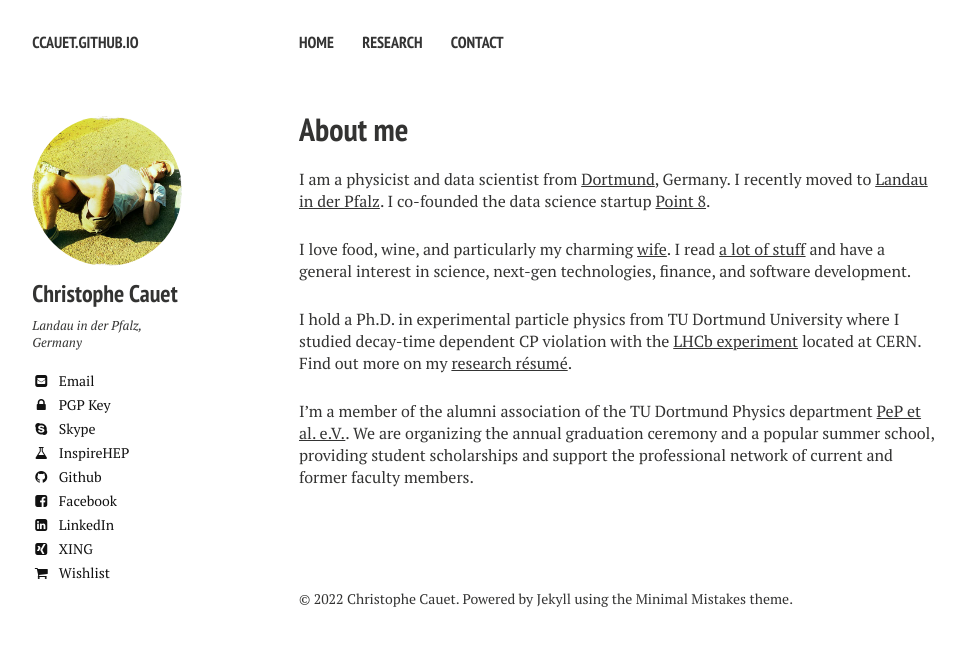
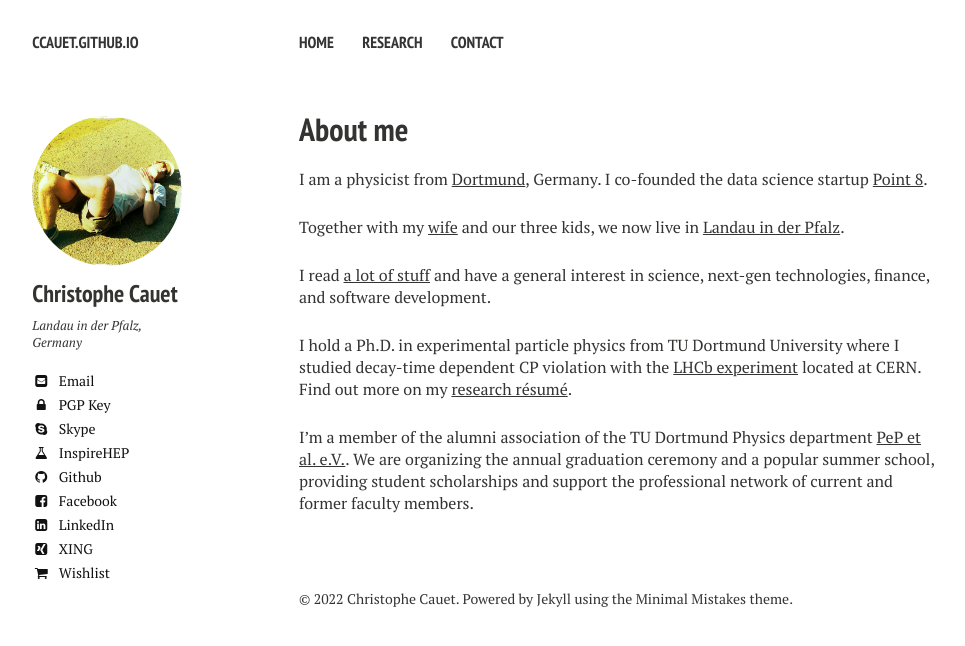
Before and after one commit to ccauet/ccauet.github.io, a Jekyll site: the page built from index.md, in a window 1280 px wide. Shown: the top 646 px of the page, without its empty margins (21-986 px from the left). Built offline with Jekyll 4.4.1, drawn with Linux system fonts in a browser that asks for light colours; nearby versions of some CDN libraries; library files that are not in the unit come from our copies.

Commit message:
At least a little bit of an update

```diff
--- a/index.md
+++ b/index.md
@@ -6,9 +6,11 @@ comments: false
 share: false
 ---
 
-I am a physicist and data scientist from [Dortmund](https://en.wikipedia.org/wiki/Dortmund), Germany. I recently moved to [Landau in der Pfalz](https://en.wikipedia.org/wiki/Landau). I co-founded the data science startup [Point 8](https://point-8.de).
+I am a physicist from [Dortmund](https://en.wikipedia.org/wiki/Dortmund), Germany. I co-founded the data science startup [Point 8](https://point-8.de).
 
-I love food, wine, and particularly my charming [wife](http://eva.cauet.de). I read [a lot of stuff](http://ivereadthis.tumblr.com) and have a general interest in science, next-gen technologies, finance, and software development.
+Together with my [wife](http://eva.cauet.de) and our three kids, we now live in [Landau in der Pfalz](https://en.wikipedia.org/wiki/Landau).
+
+I read [a lot of stuff](http://ivereadthis.tumblr.com) and have a general interest in science, next-gen technologies, finance, and software development.
 
 I hold a Ph.D. in experimental particle physics from  TU Dortmund University where I studied decay-time dependent CP violation with the [LHCb experiment](http://lhcb-public.web.cern.ch/lhcb-public/) located at CERN. Find out more on my [research résumé](/research/).
 
```
